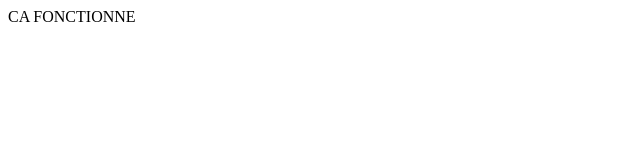
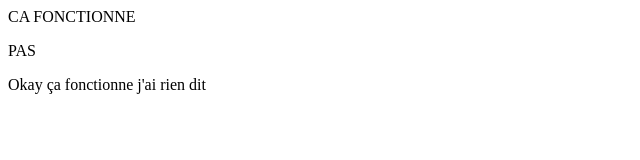
Before and after one commit to Deriveur1234/Tuto_GIT, a plain HTML site: page index.html in a window 1280 px wide. Shown: the whole page, without its empty margins (0-640 px from the left). Drawn offline with Linux system fonts and the light colour scheme.

Commit message:
Allez burnand faut travailler

```diff
--- a/index.html
+++ b/index.html
@@ -5,5 +5,7 @@
 	</head>
 	<body>
 		<p>CA FONCTIONNE</p>
+		<p>PAS</p>
+		<p>Okay ça fonctionne j'ai rien dit</p>
 	</body>
 </html>
```
